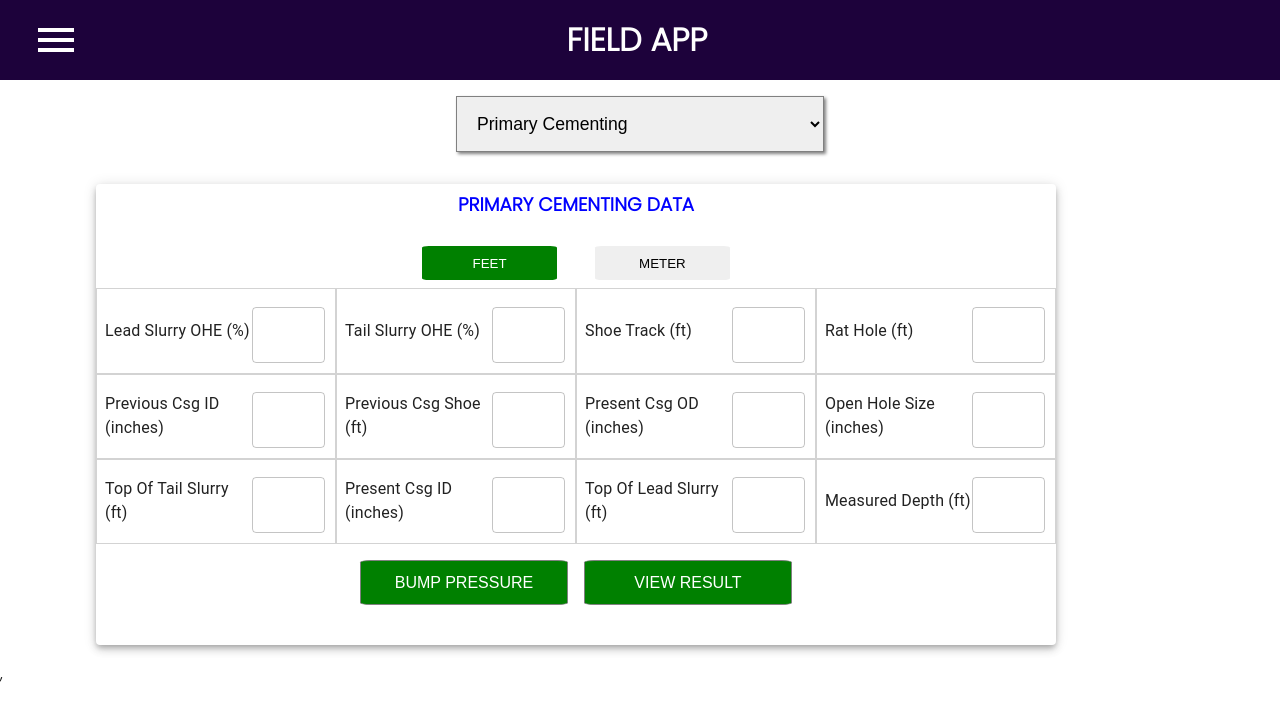
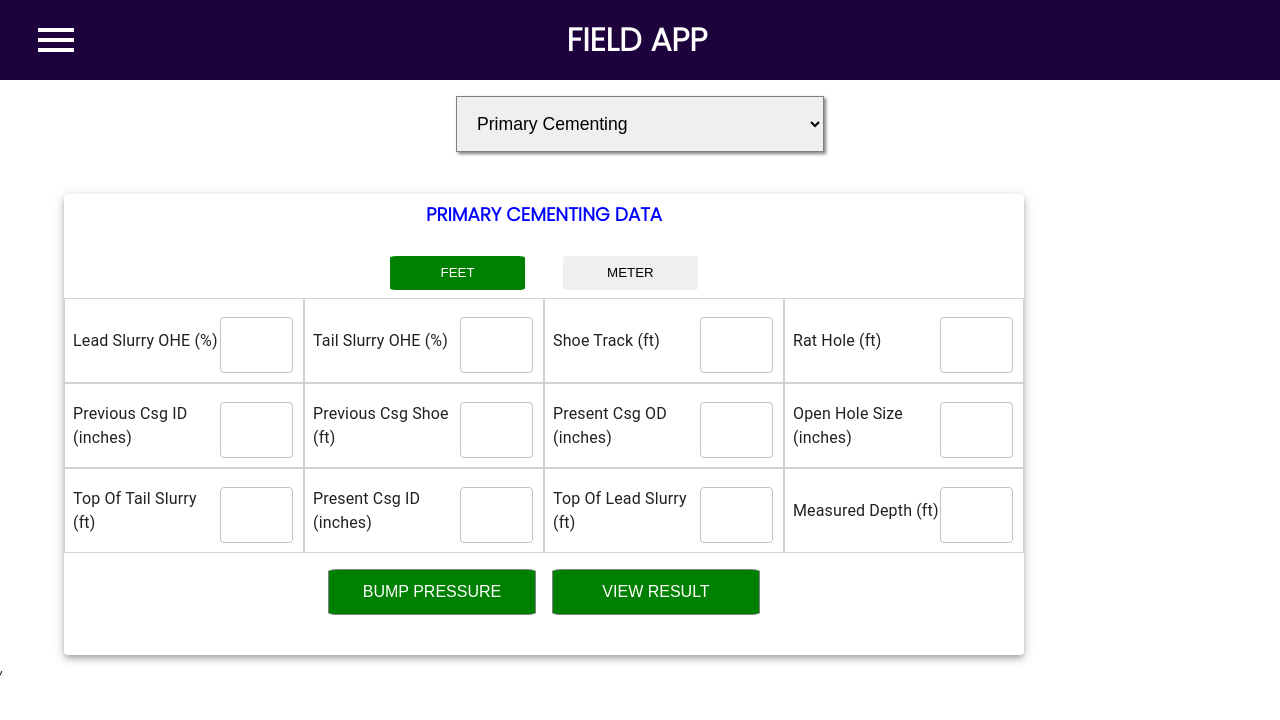
Before and after one commit to Alexcoder/riglex, a React (Create React App) app: page /select/primary in a window 1280 px wide. Shown: the top 720 px of the page. Built offline with nearby package versions, Linux system fonts and the light colour scheme.

Commit message:
Update InputPrimary.css

```diff
--- a/src/components/calcPage/Primary/InputPrimary.css
+++ b/src/components/calcPage/Primary/InputPrimary.css
@@ -10,9 +10,14 @@
     box-sizing: 0;
   }
   .input_primary_container{
-    padding: 1rem 2rem 1rem 2rem;
+    /* padding: 1rem 2rem 1rem 2rem; */
+    text-align: center;
+    align-items: center;
+    display: flex;
+    justify-content: center;
     width: 75%;
     margin-left: 5%;
+    margin-top: 2%;
   }
   .select_FieldCementing{
     width:23rem;
```
